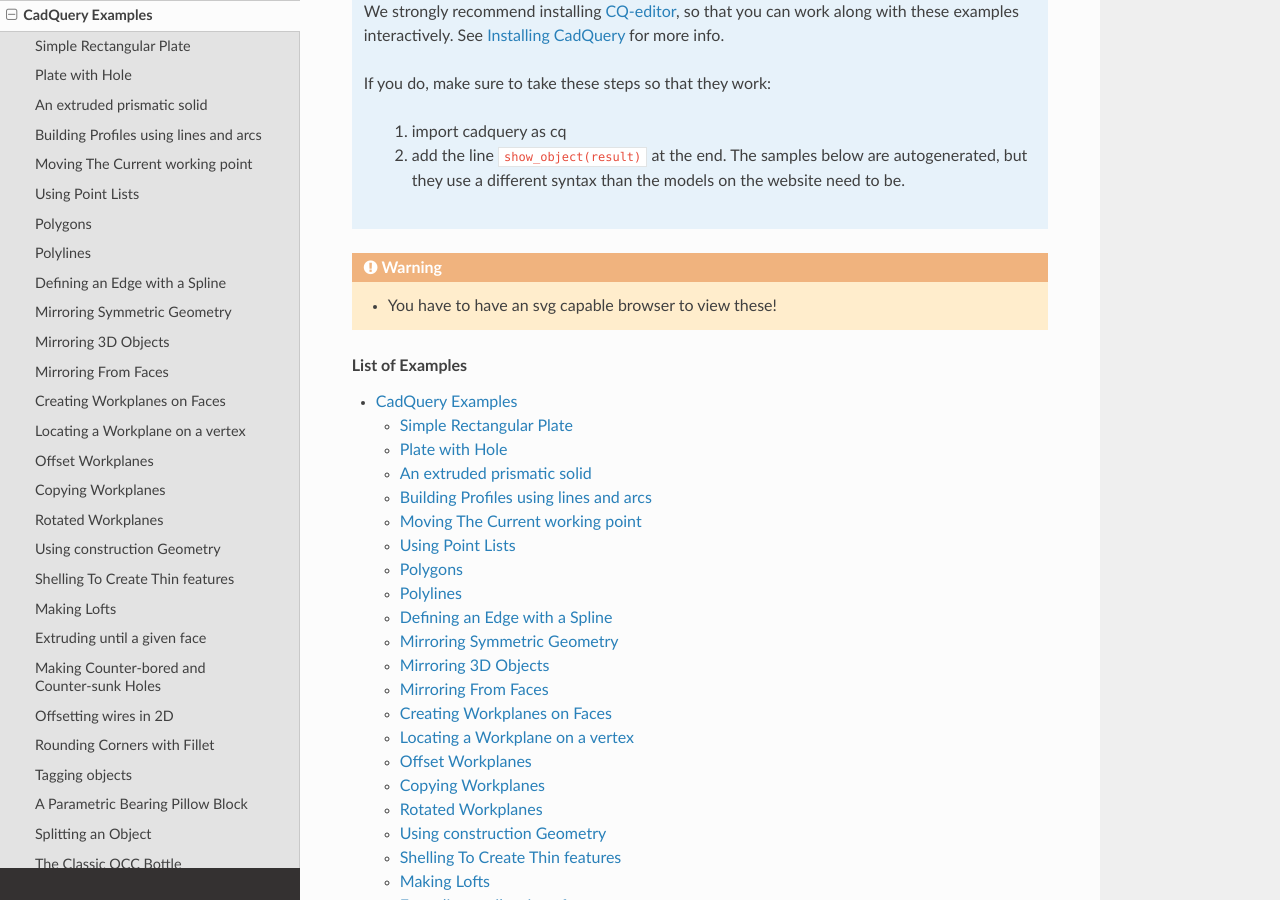
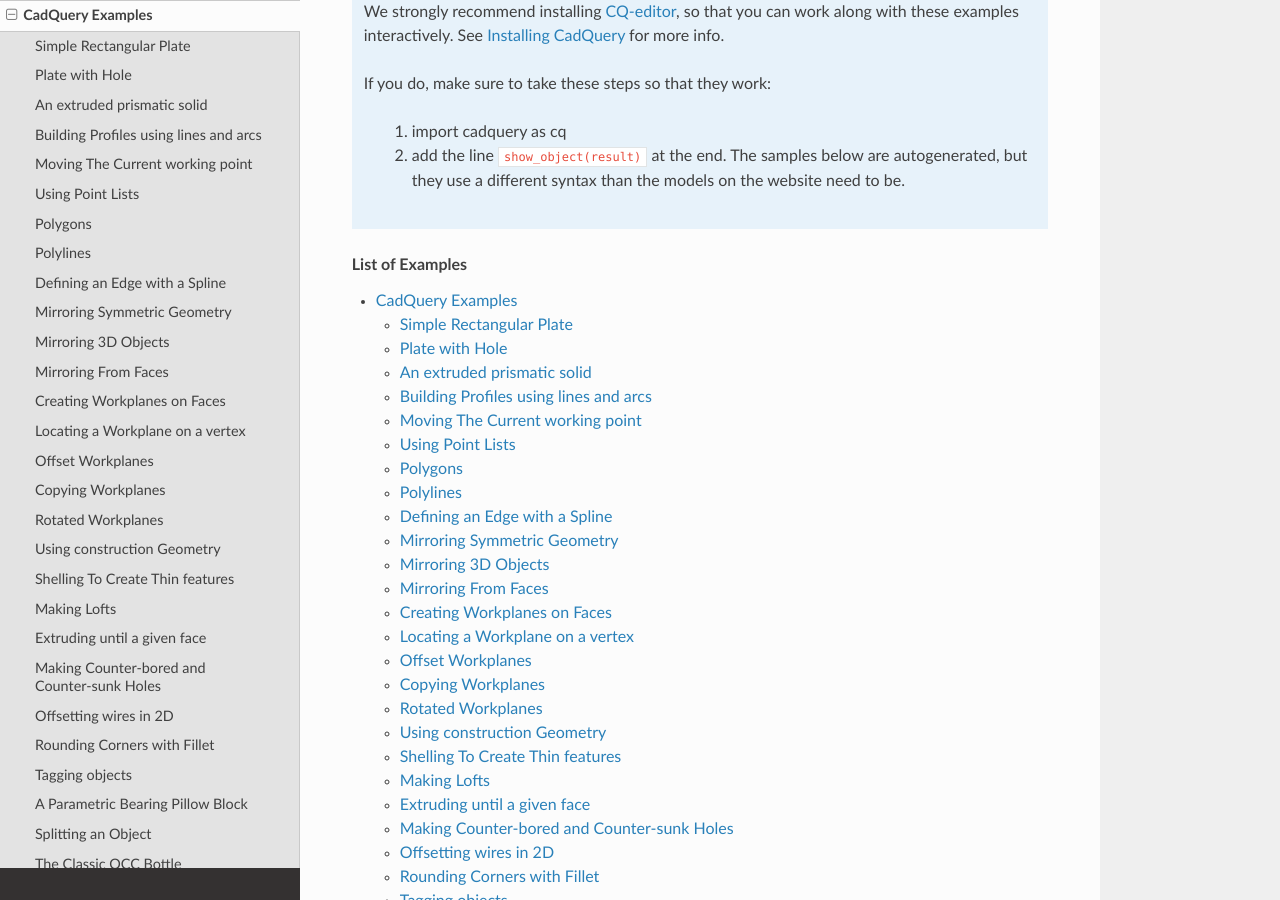
Before and after one commit to CadQuery/cadquery, a Sphinx documentation site: the page built from doc/examples.rst, in a window 1280 px wide and 900 px high, scrolled down 393 px. Built offline with Sphinx 7.4.7 and the Read the Docs theme 2.0.0, drawn with Linux system fonts in a browser that asks for light colours.

Commit message:
doc/examples.rst: removed outdated SVG warning

```diff
--- a/doc/examples.rst
+++ b/doc/examples.rst
@@ -25,10 +25,6 @@
        1. import cadquery as cq
        2. add the line ``show_object(result)``  at the end. The samples below are autogenerated, but they use a different
           syntax than the models on the website need to be.
-
-.. warning::
-
-    * You have to have an svg capable browser to view these!
 
 .. contents:: List of Examples
     :backlinks: entry
```
